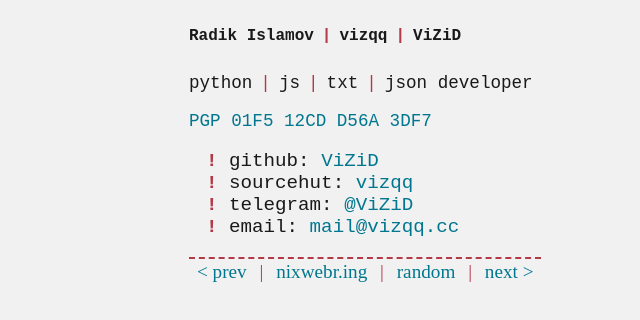
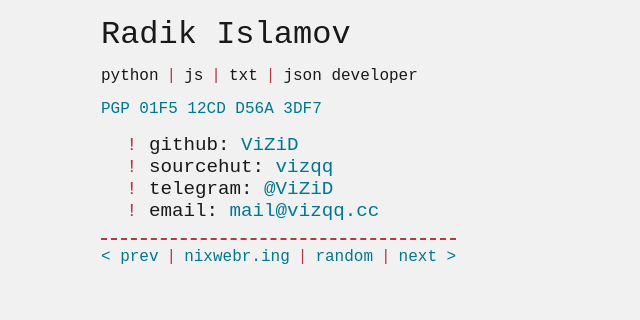
Before and after one commit to ViZiD/vizqq.cc, a website built with Parcel: page src/index.html in a window 1280 px wide. Shown: the whole page, without its empty margins (155-795 px from the left). Built offline with nearby package versions, Linux system fonts and the light colour scheme.

Commit message:
refactor

```diff
--- a/src/index.html
+++ b/src/index.html
@@ -20,28 +20,23 @@
   </head>
   <body>
     <main>
-      <h1 class="text">
+      <h1 class="identity">
         <span itemprop="givenName">Radik</span>
-        <span itemprop="familyName">Islamov</span
-        ><span class="delimeter">|</span
-        ><span itemprop="alternateName">vizqq</span
-        ><span class="delimeter">|</span
-        ><span itemprop="alternateName">ViZiD</span>
+        <span itemprop="familyName">Islamov</span>
       </h1>
-      <div class="about text">
+      <span class="hidden" itemprop="alternateName">vizqq</span
+      ><span class="hidden" itemprop="alternateName">ViZiD</span>
+      <div class="about">
         <p>
           python<span class="delimeter">|</span>js<span class="delimeter"
             >|</span
           >txt<span class="delimeter">|</span>json developer
         </p>
-        <a
-          href="https://keys.openpgp.org/search?q=01F512CDD56A3DF7"
-          class="link"
-          >PGP 01F5 12CD D56A 3DF7</a
-        >
       </div>
-
-      <ul class="text list-contacts">
+      <a href="https://keys.openpgp.org/search?q=01F512CDD56A3DF7" class="link"
+        >PGP 01F5 12CD D56A 3DF7</a
+      >
+      <ul class="list-contacts">
         <li class="list-contacts-marker">
           github:
           <a
@@ -76,13 +71,15 @@
         </li>
       </ul>
       <div class="webrings">
-        <a class="link" href="https://nixwebr.ing/prev/vizqq">&lt; prev</a>
-        <span class="delimeter">|</span>
-        <a class="link" href="https://nixwebr.ing">nixwebr.ing</a>
-        <span class="delimeter">|</span>
-        <a class="link" href="https://nixwebr.ing/rand">random</a>
-        <span class="delimeter">|</span>
-        <a class="link" href="https://nixwebr.ing/next/vizqq">next &gt;</a>
+        <div class="webring-item">
+          <a class="link" href="https://nixwebr.ing/prev/vizqq">&lt; prev</a
+          ><span class="delimeter">|</span
+          ><a class="link" href="https://nixwebr.ing">nixwebr.ing</a
+          ><span class="delimeter">|</span
+          ><a class="link" href="https://nixwebr.ing/rand">random</a
+          ><span class="delimeter">|</span
+          ><a class="link" href="https://nixwebr.ing/next/vizqq">next &gt;</a>
+        </div>
       </div>
     </main>
   </body>
--- a/src/style.css
+++ b/src/style.css
@@ -36,7 +36,9 @@
 *,
 *::before,
 *::after {
-  box-sizing: border-box;
+  box-sizing: inherit;
+  padding: 0;
+  margin: 0;
 }
 
 :root {
@@ -49,13 +51,31 @@
   --pgreen: #00332b;
   --cyan: #00d2fc;
   --pblue: #01778f;
+
+  --text-color: var(--white);
+  --background-color: var(--black);
+  --color1: var(--watermelon);
+  --color2: var(--cyan);
+  --color3: var(--cgreen);
+  @media (prefers-color-scheme: light) {
+    --text-color: var(--black);
+    --background-color: var(--white);
+    --color1: var(--carmin);
+    --color2: var(--pblue);
+    --color3: var(--pgreen);
+  }
 }
 
-.text {
+.base {
+  background-color: var(--background-color);
+  color-scheme: dark;
+  max-width: 80ch;
+  margin-inline: auto;
+  padding: 16px;
   font-family: var(--font);
   font-variant-ligatures: none;
   font-variation-settings: 'liga' 0;
-  color: var(--white);
+  color: var(--text-color);
   font-size: 20px;
   @media (min-width: 2200px) {
     font-size: 30px;
@@ -69,80 +89,54 @@
   @media (max-width: 980px) {
     font-size: 16px;
   }
-  @media (max-width: 768px) {
-    font-size: 14px;
-  }
   @media (max-width: 480px) {
-    font-size: 12px;
-  }
-  @media (prefers-color-scheme: light) {
-    color: var(--black);
+    font-size: 0.9rem;
   }
 }
 
+.identity {
+  font-size: 2rem;
+  font-weight: 400;
+}
+
+.hidden {
+  display: none;
+}
+
 .delimeter {
-  color: var(--watermelon);
+  color: var(--color1);
   padding: 0 0.5rem;
-  @media (prefers-color-scheme: light) {
-    color: var(--carmin);
-  }
 }
 
 .list-contacts {
   list-style-type: '! ';
+  padding: 1rem 3rem;
   font-size: 1.2rem;
 }
 
 .list-contacts-marker::marker {
-  font-weight: bold;
-  color: var(--watermelon);
-  @media (prefers-color-scheme: light) {
-    color: var(--carmin);
-  }
+  font-weight: 400;
+  color: var(--color1);
 }
 
 .link {
-  color: var(--cyan);
+  color: var(--color2);
   text-decoration: none;
   &:hover {
-    color: var(--cgreen);
-    @media (prefers-color-scheme: light) {
-      color: var(--pgreen);
-    }
-  }
-  @media (prefers-color-scheme: light) {
-    color: var(--pblue);
-  }
-}
-.base {
-  background-color: var(--black);
-  color-scheme: dark;
-  max-width: 80ch;
-  margin-inline: auto;
-  padding: 16px;
-  @media (prefers-color-scheme: light) {
-    color-scheme: light;
-    background-color: var(--white);
+    color: var(--color3);
   }
 }
 
 .about {
-  display: flex;
-  font-size: 1.1rem;
-  flex-direction: column;
-  justify-content: space-between;
+  padding: 0.9rem 0;
 }
 
 .webrings {
-  font-size: 1.2rem;
-  padding: 0 0.5rem;
-  padding-top: 2px;
   width: fit-content;
-  border-top: 2px dashed var(--watermelon);
-  @media (prefers-color-scheme: light) {
-    border-top: 2px dashed var(--carmin);
-  }
-  @media (max-width: 480px) {
-    font-size: 1rem;
-  }
+  border-top: 2px dashed var(--color1);
+  padding-top: 0.5rem;
 }
+
+.webring-item {
+  padding-bottom: 0.5rem 0;
+}
```
